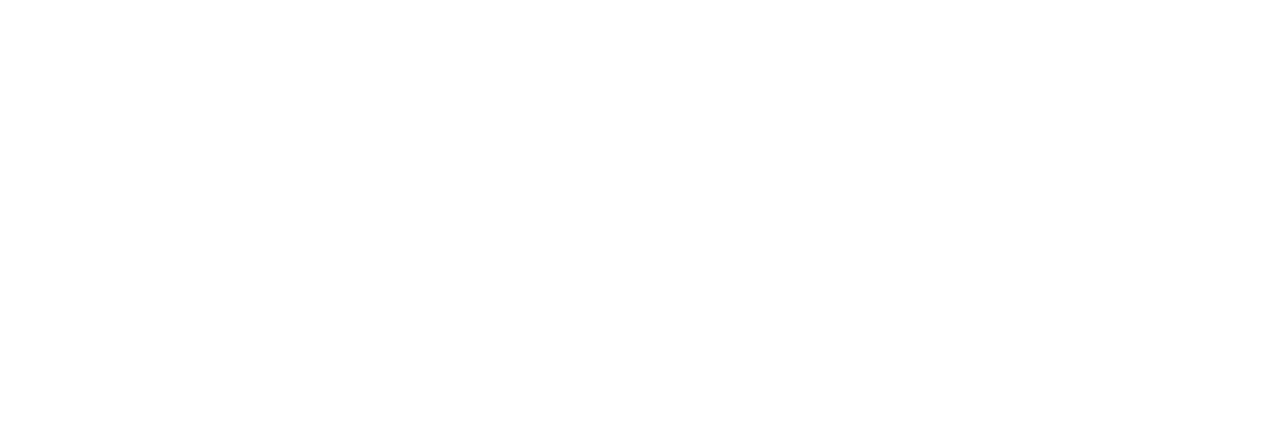
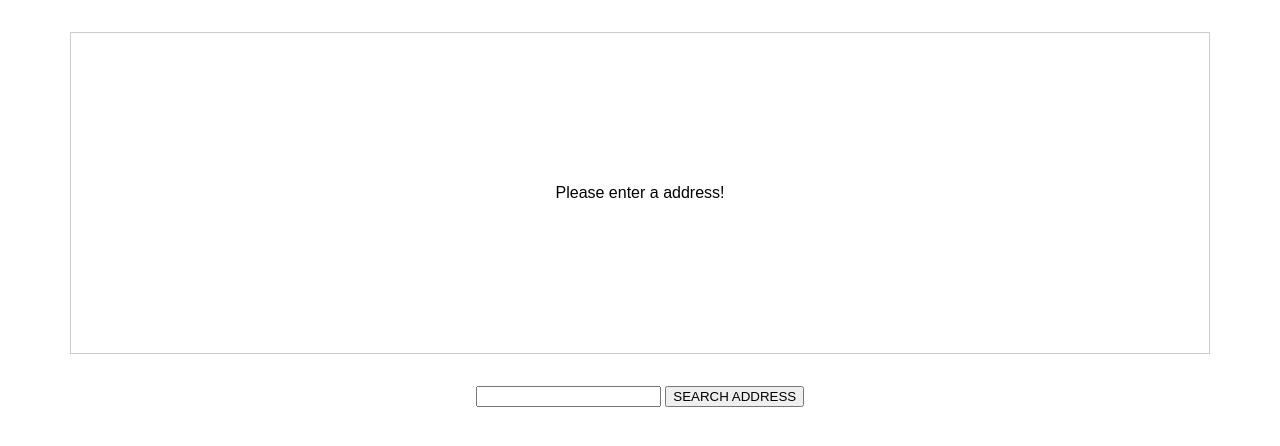
Before and after one commit to b3n3dict/Select-and-Share-Places-, a website built with webpack: page index.html in a window 1280 px wide. Built offline with nearby package versions, Linux system fonts and the light colour scheme.

Commit message:
intital setup

```diff
--- /dev/null
+++ b/app.css
@@ -0,0 +1,19 @@
+*{
+    font-family:sans-serif ;
+}
+
+#map{
+    width: 90%;
+    height: 20rem;
+    border: 1px solid #ccc;
+    margin: 2rem auto;
+    display: flex;
+    justify-content: center;
+    align-items: center;
+    text-align: center;
+}
+
+form{
+    text-align: center;
+    margin: 2rem auto;
+}
--- a/index.html
+++ b/index.html
@@ -6,7 +6,15 @@
   <meta http-equiv="X-UA-Compatible" content="ie=edge">
   <title>Understanding TypeScript</title>
   <script src="dist/bundle.js" defer></script>
+  <link rel="stylesheet" href="app.css">
 </head>
 <body>
+  <div id="map">
+    <p>Please enter a address!</p>
+  </div>
+  <form>
+    <input type="text"  id="address">
+    <button type="submit">SEARCH ADDRESS</button>
+  </form>
 </body>
 </html>
```
